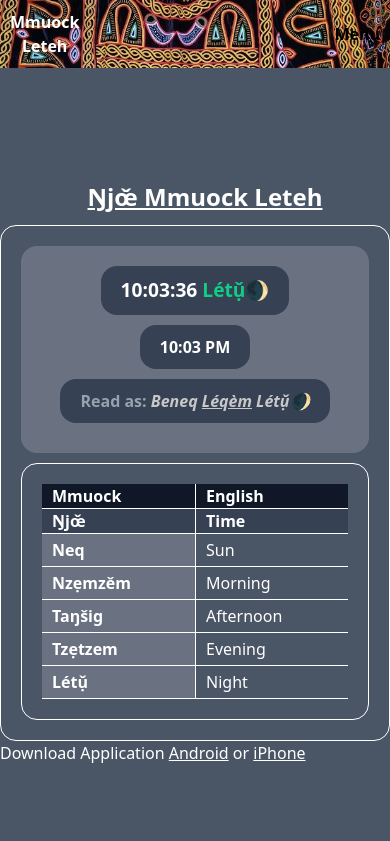
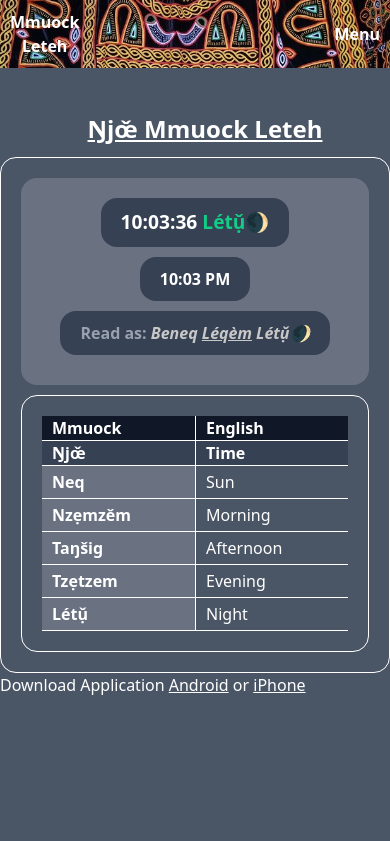
Before and after one commit to Sparky-010/mmuockk, a plain HTML site: page index.html in a window 390 px wide. Shown: the top 841 px of the page. Drawn offline with Linux system fonts and the light colour scheme.

Commit message:
Add files via upload

```diff
--- a/index.html
+++ b/index.html
@@ -98,6 +98,11 @@
         }
 
         @media (max-width: 40rem) {
+            header{
+                position: fixed;
+                top: 0;
+                width: 100%;
+            }
             header a{
                 background: #b9f8cf;
                 padding-left: 10px;
@@ -132,7 +137,7 @@
             <div class="flex justify-between px-2.5" style="align-items: center;">
                 <span class="text-center font-extrabold text-[1rem] text-white md:hidden">Mmuock <br>Leteh</span>
                 <span class="md:hidden font-bold" id="wish"></span>
-                <label for="check" class="text-center font-extrabold text-[1rem] text-black capitalize md:hidden">menu</label>
+                <label for="check" class="text-center font-extrabold text-[1rem] text-white capitalize md:hidden">menu</label>
             </div>
             <h1 class="text-center font-extrabold text-4xl text-white mb-5 max-sm:hidden">Mmuock Leteh</h1>
             <span class="max-sm:hidden font-bold" id="wishx"></span>
```
